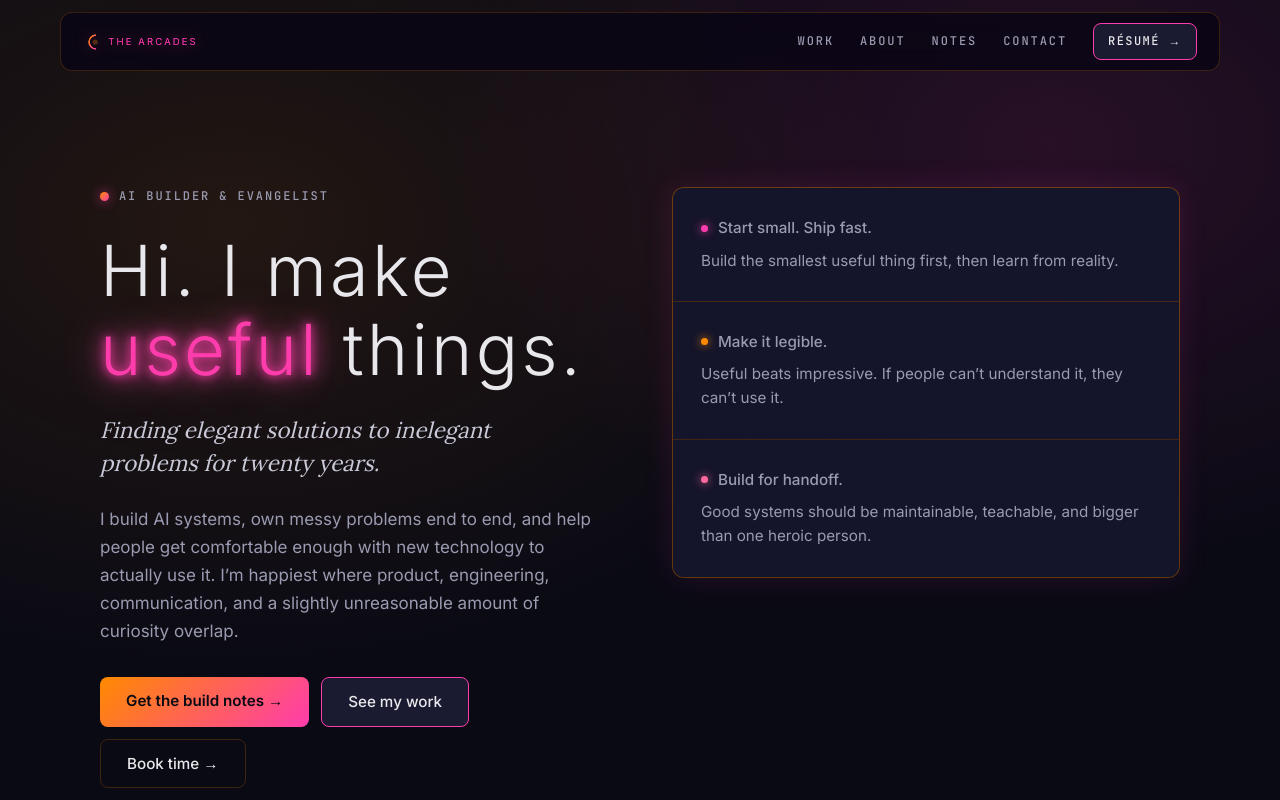
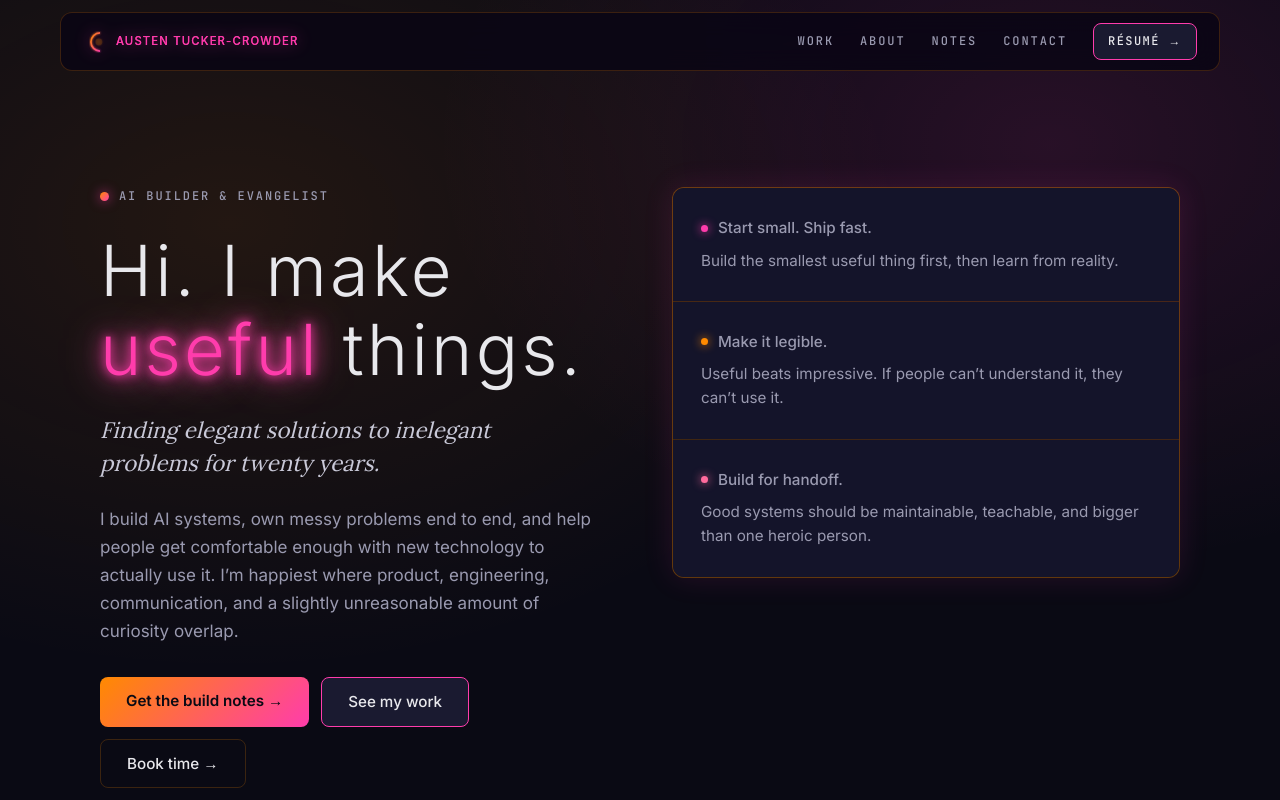
Before and after one commit to Arcadesys/work-thearcades-me, a Next.js app: page / in a window 1280 px wide. Shown: the top 800 px of the page. Built offline with nearby package versions, Linux system fonts and the light colour scheme.

Commit message:
fix: rename portfolio header

```diff
--- a/app/globals.css
+++ b/app/globals.css
@@ -369,7 +369,7 @@ textarea::placeholder {
 }
 
 .brand img {
-  height: 26px;
+  height: 34px;
   width: auto;
   filter: drop-shadow(0 0 8px rgba(255, 60, 172, 0.45));
 }
--- a/app/page.tsx
+++ b/app/page.tsx
@@ -80,7 +80,7 @@ export default function Home() {
         <header className="site-header">
           <a className="brand" href="#top">
             {/* eslint-disable-next-line @next/next/no-img-element */}
-            <img src="/the-arcades-logo.svg" alt="" width={139} height={26} />
+            <img src="/the-arcades-logo.svg" alt="" width={244} height={34} />
             <span className="visually-hidden">{site.name} — back to top</span>
           </a>
           <nav className="site-nav label" aria-label="Main">
--- a/app/work/[slug]/page.tsx
+++ b/app/work/[slug]/page.tsx
@@ -38,7 +38,7 @@ export default async function CaseStudyPage(props: PageProps<'/work/[slug]'>) {
         <header className="site-header">
           <Link className="brand" href="/">
             {/* eslint-disable-next-line @next/next/no-img-element */}
-            <img src="/the-arcades-logo.svg" alt="" width={139} height={26} />
+            <img src="/the-arcades-logo.svg" alt="" width={244} height={34} />
             <span className="visually-hidden">{site.name} — home</span>
           </Link>
           <nav className="site-nav label" aria-label="Main">
```
Also changed, not shown: public/the-arcades-logo.svg.
